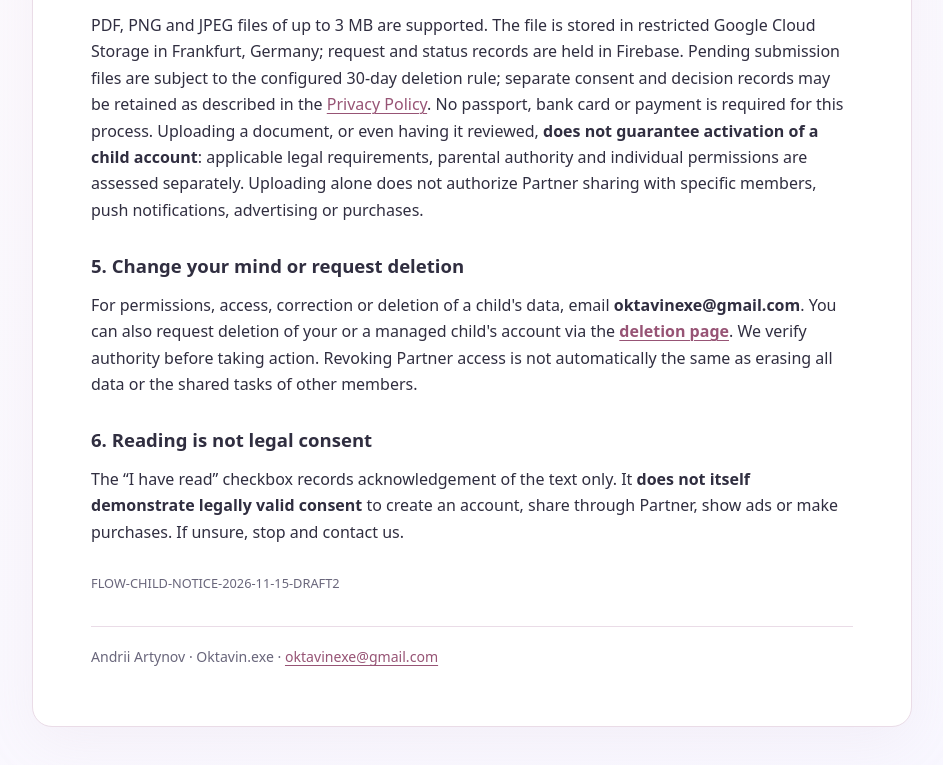
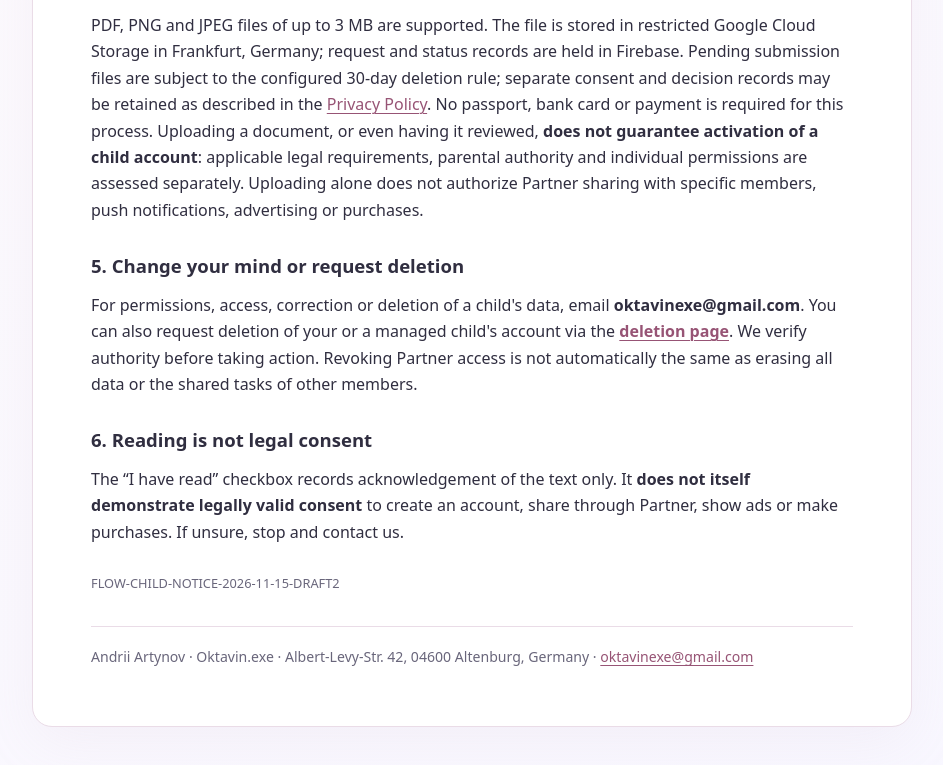
Before and after one commit to oktavinexe/oktavinexe.github.io, a plain HTML site: page projects/oktavin-flow/parents/index.html in a window 1280 px wide. Shown: the part 1170-1935 px from the top of the page, without its empty margins (168-1111 px from the left). Drawn offline with Linux system fonts and the light colour scheme.

Commit message:
Show full controller contact details on Oktavin Flow legal page

```diff
--- a/projects/oktavin-flow/parents/index.html
+++ b/projects/oktavin-flow/parents/index.html
@@ -75,5 +75,5 @@ a.cta{display:inline-block;background:#915b82;color:white;padding:11px 18px;bord
 <h2>6. Ознайомлення — не юридична згода</h2>
 <p>Прапорець «Я прочитав(-ла) інформацію» підтверджує лише ознайомлення з текстом. Він <strong>сам собою не доводить законної згоди</strong> на створення дитячого акаунта, обмін даними через Partner, рекламу або покупки. Якщо є сумніви, припиніть налаштування й зверніться до розробника.</p>
 <p class="version">FLOW-CHILD-NOTICE-2026-11-15-DRAFT2</p></section>
-<footer>Andrii Artynov · Oktavin.exe · <a href="mailto:oktavinexe@gmail.com">oktavinexe@gmail.com</a></footer>
+<footer>Andrii Artynov · Oktavin.exe · Albert-Levy-Str. 42, 04600 Altenburg, Germany · <a href="mailto:oktavinexe@gmail.com">oktavinexe@gmail.com</a></footer>
 </main><script>(function(){const supported=['en','ru','de','uk'];const q=new URLSearchParams(location.search).get('lang');const saved=(navigator.language||'en').slice(0,2);const init=supported.includes(q)?q:supported.includes(saved)?saved:'en';const picker=document.getElementById('lang-select');function setLang(v){document.documentElement.lang=v;for(const e of document.querySelectorAll('[data-lang]'))e.hidden=e.dataset.lang!==v;for(const e of document.querySelectorAll('[data-nav-lang]'))e.hidden=e.dataset.navLang!==v;for(const a of document.querySelectorAll('a[href^="../"]')){const path=a.getAttribute('href').split('?')[0];a.setAttribute('href',path+'?lang='+encodeURIComponent(v))}picker.value=v}picker.addEventListener('change',function(){setLang(this.value)});setLang(init)})();</script></body></html>
```
